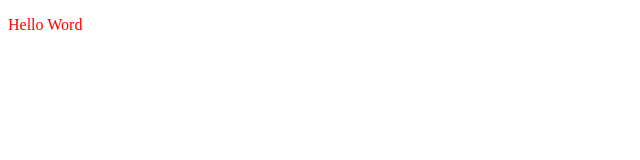
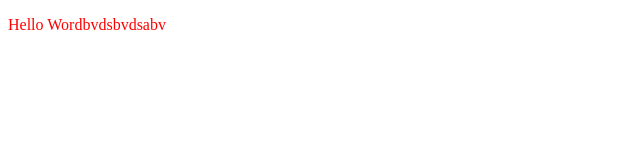
Before and after one commit to abuzaydQ/myFirstGit, a plain HTML site: page index.html in a window 1280 px wide. Shown: the whole page, without its empty margins (0-640 px from the left). Drawn offline with Linux system fonts and the light colour scheme.

Commit message:
My 2nd commit

```diff
--- a/index.html
+++ b/index.html
@@ -8,6 +8,6 @@
     <title>Document</title>
 </head>
 <body>
-    <p>Hello Word</p>
+    <p>Hello Wordbvdsbvdsabv</p>
 </body>
 </html>
```
